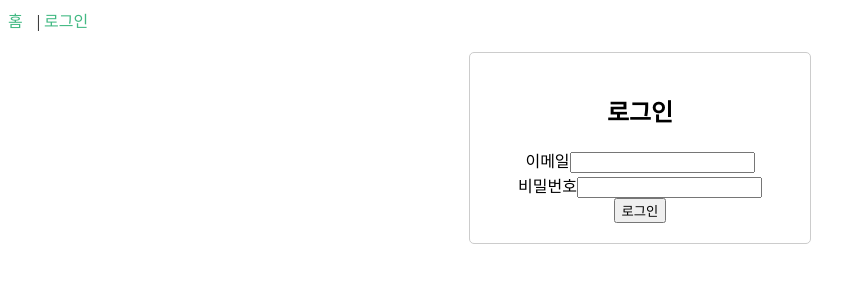
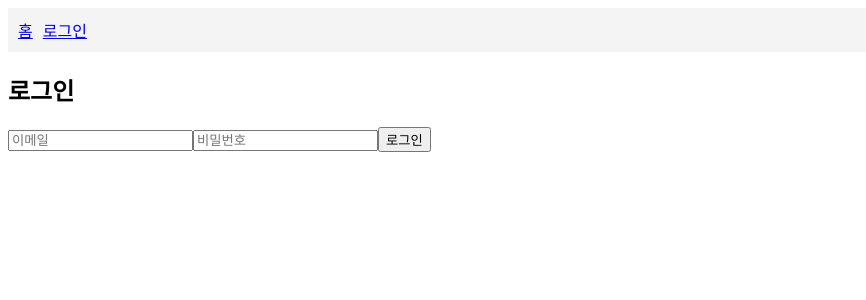
Before and after one commit to SonMyeongJin/DataX_Project_Client, a Vue app: page /login in a window 1280 px wide. Shown: the top 300 px of the page, without its empty margins (0-866 px from the left). Built offline with nearby package versions, Linux system fonts and the light colour scheme.

Commit message:
[Fix] Login refresh immediately

```diff
--- a/src/App.vue
+++ b/src/App.vue
@@ -1,16 +1,17 @@
 <template>
   <div>
-    <nav>
-      <router-link to="/">홈</router-link> |
-      <router-link to="/login">로그인</router-link>
-    </nav>
-    <router-view /> <!-- ✅ 여기에 현재 라우트에 맞는 컴포넌트가 표시됨 -->
+    <Navbar /> <!-- ✅ 네비게이션 바 추가 -->
+    <router-view /> <!-- ✅ 현재 라우트에 맞는 컴포넌트 표시 -->
   </div>
 </template>
 
 <script>
+import Navbar from "./components/Navbar.vue"; // ✅ Navbar 컴포넌트 가져오기
+
 export default {
-  name: "App",
+  components: {
+    Navbar: Navbar, // ✅ 등록
+  },
 };
 </script>
 
@@ -18,9 +19,4 @@ export default {
 nav {
   margin-bottom: 20px;
 }
-nav a {
-  margin-right: 10px;
-  text-decoration: none;
-  color: #42b983;
-}
 </style>
--- a/src/components/NavBar.vue
+++ b/src/components/Navbar.vue
@@ -8,14 +8,26 @@
 
 <script>
 export default {
-  computed: {
-    isLoggedIn() {
-      return !!localStorage.getItem("token"); // 토큰이 있으면 로그인 상태
-    },
+  data() {
+    return {
+      isLoggedIn: !!localStorage.getItem("token"), // ✅ 초기 로그인 상태 설정
+    };
+  },
+  created() {
+    // ✅ 로그인 상태 변경 이벤트를 감지
+    window.addEventListener("storage", this.checkLoginStatus);
+  },
+  beforeUnmount() {
+    // ✅ 컴포넌트가 사라질 때 이벤트 리스너 해제
+    window.removeEventListener("storage", this.checkLoginStatus);
   },
   methods: {
+    checkLoginStatus() {
+      this.isLoggedIn = !!localStorage.getItem("token");
+    },
     logout() {
       localStorage.removeItem("token"); // 토큰 삭제
+      this.isLoggedIn = false; // ✅ 즉시 상태 반영
       this.$router.push("/login"); // 로그인 페이지로 이동
     },
   },
--- a/src/views/LoginView.vue
+++ b/src/views/LoginView.vue
@@ -1,15 +1,9 @@
 <template>
-  <div class="login-container">
+  <div>
     <h2>로그인</h2>
     <form @submit.prevent="login">
-      <div>
-        <label for="email">이메일</label>
-        <input v-model="email" type="email" id="email" required />
-      </div>
-      <div>
-        <label for="password">비밀번호</label>
-        <input v-model="password" type="password" id="password" required />
-      </div>
+      <input v-model="email" type="email" placeholder="이메일" required />
+      <input v-model="password" type="password" placeholder="비밀번호" required />
       <button type="submit">로그인</button>
     </form>
     <p v-if="errorMessage" class="error">{{ errorMessage }}</p>
@@ -17,7 +11,7 @@
 </template>
 
 <script>
-import apiClient from "../api/index.js";
+import apiClient from "@/api/index.js";
 
 export default {
   data() {
@@ -37,11 +31,13 @@ export default {
           },
         });
 
-        // JWT 토큰 저장
-        localStorage.setItem("token", response.data.token);
+        const token = response.data.token;
+        localStorage.setItem("token", token);
 
-        // 로그인 성공 후 홈으로 이동
-        this.$router.push("/");
+        // ✅ storage 이벤트를 발생시켜 Navbar 상태 업데이트
+        window.dispatchEvent(new Event("storage"));
+
+        this.$router.push("/"); // 홈으로 이동
       } catch (error) {
         this.errorMessage = "로그인 실패. 이메일 또는 비밀번호를 확인하세요.";
       }
@@ -51,17 +47,7 @@ export default {
 </script>
 
 <style scoped>
-.login-container {
-  max-width: 300px;
-  margin: auto;
-  padding: 20px;
-  border: 1px solid #ccc;
-  border-radius: 5px;
-  text-align: center;
-}
-
 .error {
   color: red;
-  margin-top: 10px;
 }
 </style>
```
